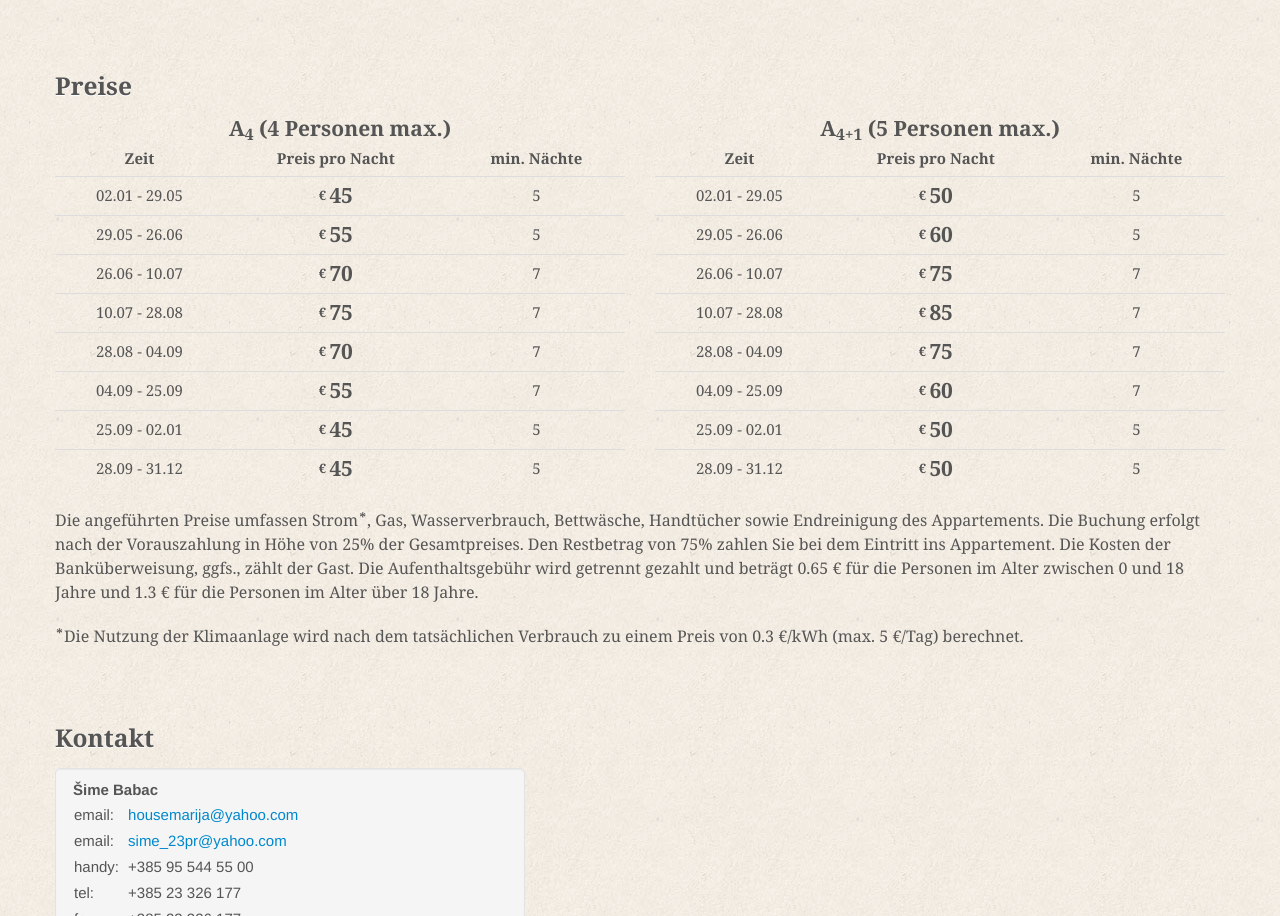
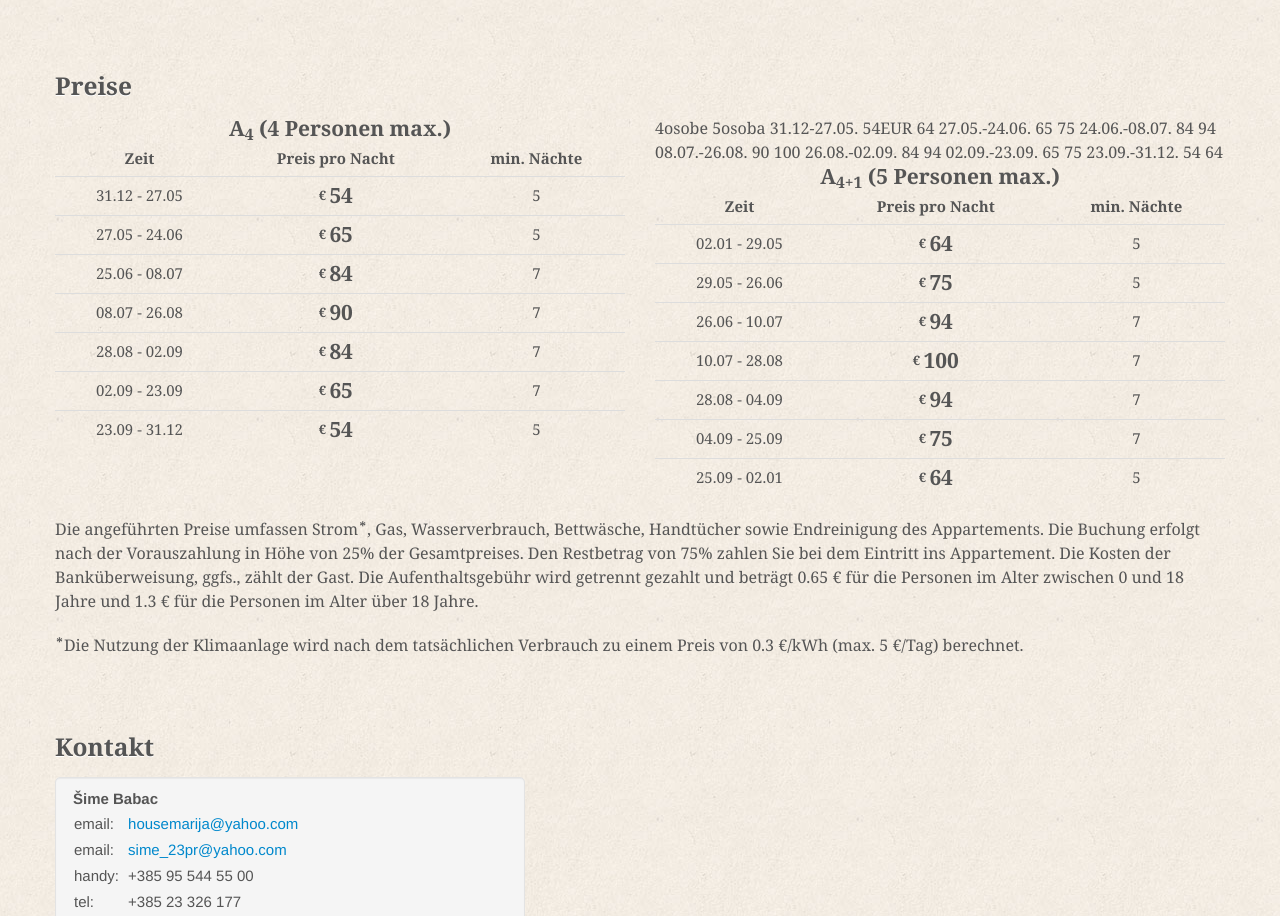
Before and after one commit to hrvojekindl/house-marija, a plain HTML site: page de/index.html in a window 1280 px wide. Shown: the part 2041-2957 px from the top of the page. Drawn offline with Linux system fonts and the light colour scheme; some packages are replaced by stand-ins of ours; files whose address does not match are found by name.

Commit message:
update prices

```diff
--- a/de/index.html
+++ b/de/index.html
@@ -196,13 +196,13 @@
 								</tr>
 							</thead>
 							<tbody>
-								<tr><td>02.01 - 29.05</td><td><span class="product-price"><em>&euro;&nbsp;</em>45</span></td><td>5</td></tr>
-								<tr><td>29.05 - 26.06</td><td><span class="product-price"><em>&euro;&nbsp;</em>55</span></td><td>5</td></tr>
-								<tr><td>26.06 - 10.07</td><td><span class="product-price"><em>&euro;&nbsp;</em>70</span></td><td>7</td></tr>
-								<tr><td>10.07 - 28.08</td><td><span class="product-price"><em>&euro;&nbsp;</em>75</span></td><td>7</td></tr>
-								<tr><td>28.08 - 04.09</td><td><span class="product-price"><em>&euro;&nbsp;</em>70</span></td><td>7</td></tr>
-								<tr><td>04.09 - 25.09</td><td><span class="product-price"><em>&euro;&nbsp;</em>55</span></td><td>7</td></tr>
-								<tr><td>25.09 - 02.01</td><td><span class="product-price"><em>&euro;&nbsp;</em>45</span></td><td>5</td></tr>
+								<tr><td>31.12 - 27.05</td><td><span class="product-price"><em>&euro;&nbsp;</em>54</span></td><td>5</td></tr>
+								<tr><td>27.05 - 24.06</td><td><span class="product-price"><em>&euro;&nbsp;</em>65</span></td><td>5</td></tr>
+								<tr><td>25.06 - 08.07</td><td><span class="product-price"><em>&euro;&nbsp;</em>84</span></td><td>7</td></tr>
+								<tr><td>08.07 - 26.08</td><td><span class="product-price"><em>&euro;&nbsp;</em>90</span></td><td>7</td></tr>
+								<tr><td>28.08 - 02.09</td><td><span class="product-price"><em>&euro;&nbsp;</em>84</span></td><td>7</td></tr>
+								<tr><td>02.09 - 23.09</td><td><span class="product-price"><em>&euro;&nbsp;</em>65</span></td><td>7</td></tr>
+								<tr><td>23.09 - 31.12</td><td><span class="product-price"><em>&euro;&nbsp;</em>54</span></td><td>5</td></tr>
 								<!-- <tr>
 									<td>29.08 - 26.09</td>
 									<td>
@@ -212,7 +212,6 @@
 									</td>
 									<td>5</td>
 								</tr> -->
-								<tr><td>28.09 - 31.12</td><td><span class="product-price"><em>&euro;&nbsp;</em>45</span></td><td>5</td></tr>
 							</tbody>
 						</table>
 					</div>
@@ -226,14 +225,22 @@
 									<th>min. Nächte</th>
 								</tr>
 							</thead>
+							                                                4osobe                   5osoba
+31.12-27.05.                              54EUR                    64
+27.05.-24.06.                             65                          75
+24.06.-08.07.                             84                          94
+08.07.-26.08.                             90                         100
+26.08.-02.09.                             84                          94
+02.09.-23.09.                             65                          75
+23.09.-31.12.                             54                          64
 							<tbody>
-								<tr><td>02.01 - 29.05</td><td><span class="product-price"><em>&euro;&nbsp;</em>50</span></td><td>5</td></tr>
-								<tr><td>29.05 - 26.06</td><td><span class="product-price"><em>&euro;&nbsp;</em>60</span></td><td>5</td></tr>
-								<tr><td>26.06 - 10.07</td><td><span class="product-price"><em>&euro;&nbsp;</em>75</span></td><td>7</td></tr>
-								<tr><td>10.07 - 28.08</td><td><span class="product-price"><em>&euro;&nbsp;</em>85</span></td><td>7</td></tr>
-								<tr><td>28.08 - 04.09</td><td><span class="product-price"><em>&euro;&nbsp;</em>75</span></td><td>7</td></tr>
-								<tr><td>04.09 - 25.09</td><td><span class="product-price"><em>&euro;&nbsp;</em>60</span></td><td>7</td></tr>
-								<tr><td>25.09 - 02.01</td><td><span class="product-price"><em>&euro;&nbsp;</em>50</span></td><td>5</td></tr>
+								<tr><td>02.01 - 29.05</td><td><span class="product-price"><em>&euro;&nbsp;</em>64</span></td><td>5</td></tr>
+								<tr><td>29.05 - 26.06</td><td><span class="product-price"><em>&euro;&nbsp;</em>75</span></td><td>5</td></tr>
+								<tr><td>26.06 - 10.07</td><td><span class="product-price"><em>&euro;&nbsp;</em>94</span></td><td>7</td></tr>
+								<tr><td>10.07 - 28.08</td><td><span class="product-price"><em>&euro;&nbsp;</em>100</span></td><td>7</td></tr>
+								<tr><td>28.08 - 04.09</td><td><span class="product-price"><em>&euro;&nbsp;</em>94</span></td><td>7</td></tr>
+								<tr><td>04.09 - 25.09</td><td><span class="product-price"><em>&euro;&nbsp;</em>75</span></td><td>7</td></tr>
+								<tr><td>25.09 - 02.01</td><td><span class="product-price"><em>&euro;&nbsp;</em>64</span></td><td>5</td></tr>
 								<!-- <tr>
 									<td>29.08 - 26.09</td>
 									<td>
@@ -243,7 +250,6 @@
 									</td>
 									<td>5</td>
 								</tr> -->
-								<tr><td>28.09 - 31.12</td><td><span class="product-price"><em>&euro;&nbsp;</em>50</span></td><td>5</td></tr>
 							</tbody>
 						</table>
 					</div>
```
Also changed, not shown: hr/index.html (+22 -16 lines), index.html (+22 -14 lines), it/index.html (+22 -16 lines).
